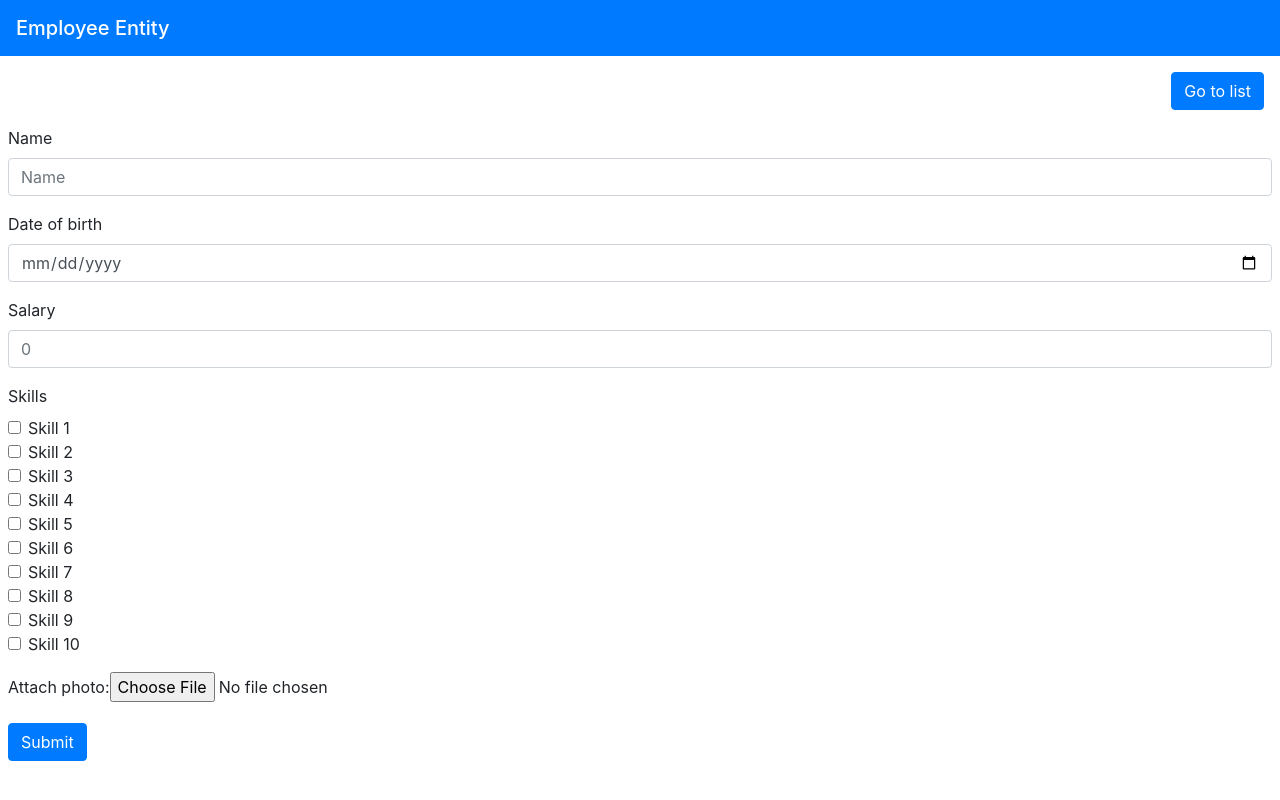
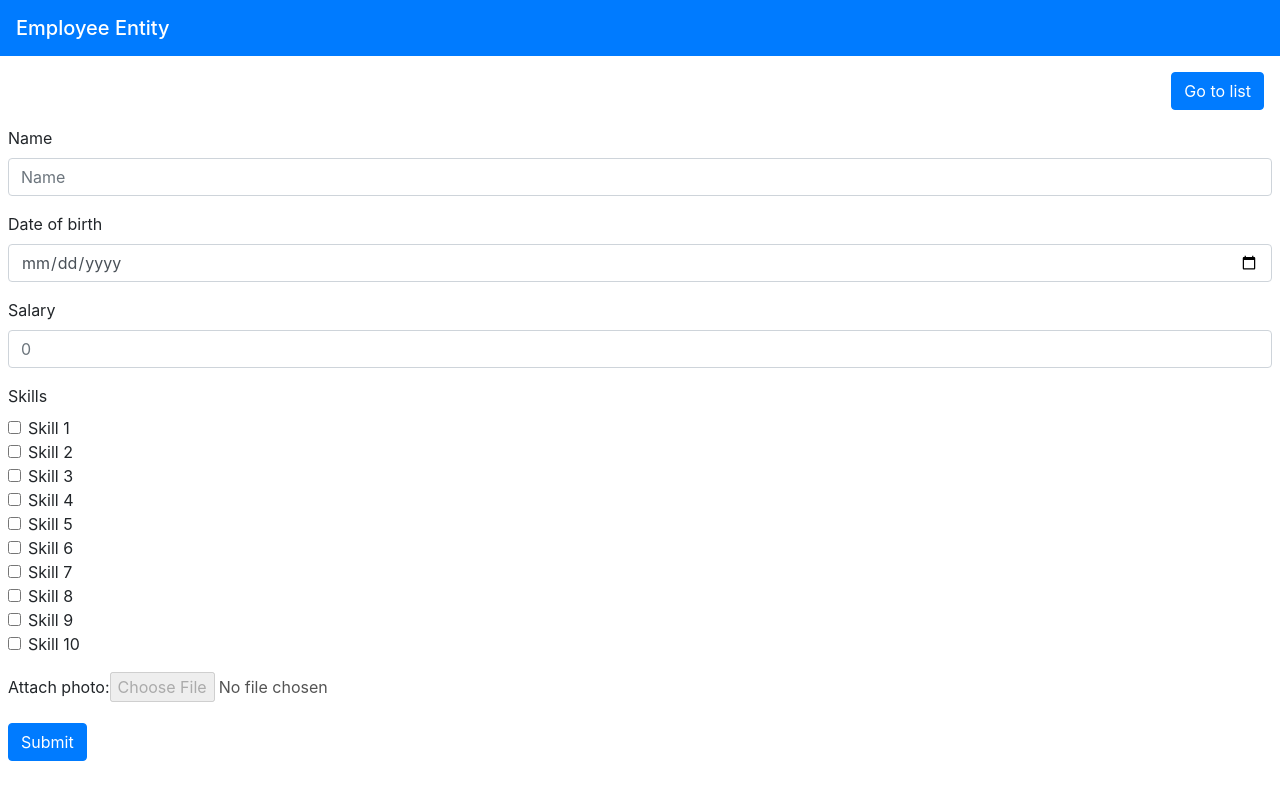
Before and after one commit to tnkteja/omkar-app, an Angular app: page / in a window 1280 px wide. Built offline with nearby package versions, Linux system fonts and the light colour scheme.

Commit message:
initial commit

```diff
--- a/src/app/employee-edit/employee-edit.component.html
+++ b/src/app/employee-edit/employee-edit.component.html
@@ -33,7 +33,7 @@
         <label for="photo">Attach photo:</label>
         <input type="file"
                id="photo" [(ngModel)]="employee.photo" name="photo" name="photo"
-               accept="image/png, image/jpeg">
+               accept="image/png, image/jpeg" disabled>
     </div>
     <div *ngIf="id; else elseBlock">
         <button type="submit" class="btn btn-primary"  (click)="putEmployee()">Update</button>
```
